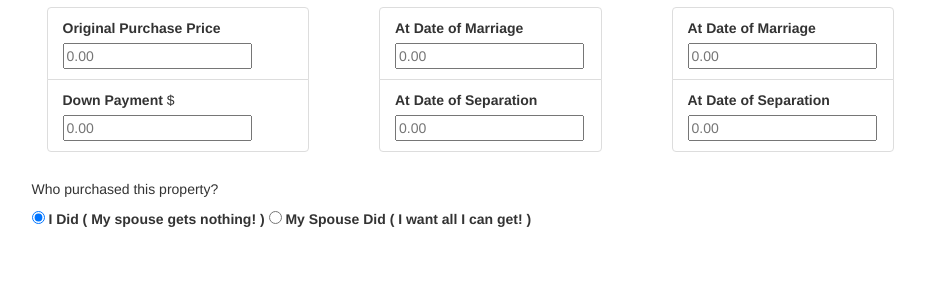
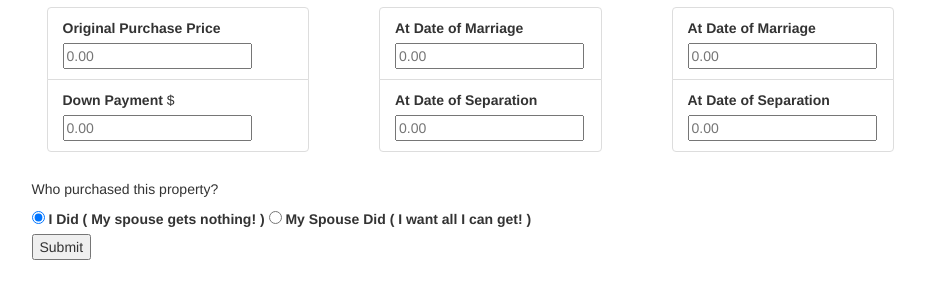
Before and after one commit to jeffolen4/miranda, a plain HTML site: page index.html in a window 1280 px wide. Shown: the part 96-394 px from the top of the page, without its empty margins (121-1046 px from the left). Drawn offline with nearby package versions, Linux system fonts and the light colour scheme.

Commit message:
button for processChanges function

```diff
--- a/index.html
+++ b/index.html
@@ -12,7 +12,6 @@
 	<script src="https://ajax.googleapis.com/ajax/libs/jquery/2.1.4/jquery.min.js">
 	</script>
 
-	<!--  Useless HTML comment  -->
 
 	<script src="./js/jquery.formatCurrency-1.4.0.min.js"></script>
 	<script src="./js/commprop.js"></script>
@@ -89,10 +88,15 @@
 			<label for="my_house">I Did ( My spouse gets nothing! )</label>
 
 			<input class="input" type="radio" name="whos_property" value="spouses_house" id="spouses_house" />
-			<label for="spouces_house">My Spouse Did ( I want all I can get! )</label>
-
+			<label for="spouses_house">My Spouse Did ( I want all I can get! )</label>
 		</div>
 	</div>
+
+<div class="row">
+	<div class="col-md-offset-1">
+		<button onclick="processChanges(true)">Submit</button>
+	</div>
+</div>
 
 
 	<div class="all_results">
```
